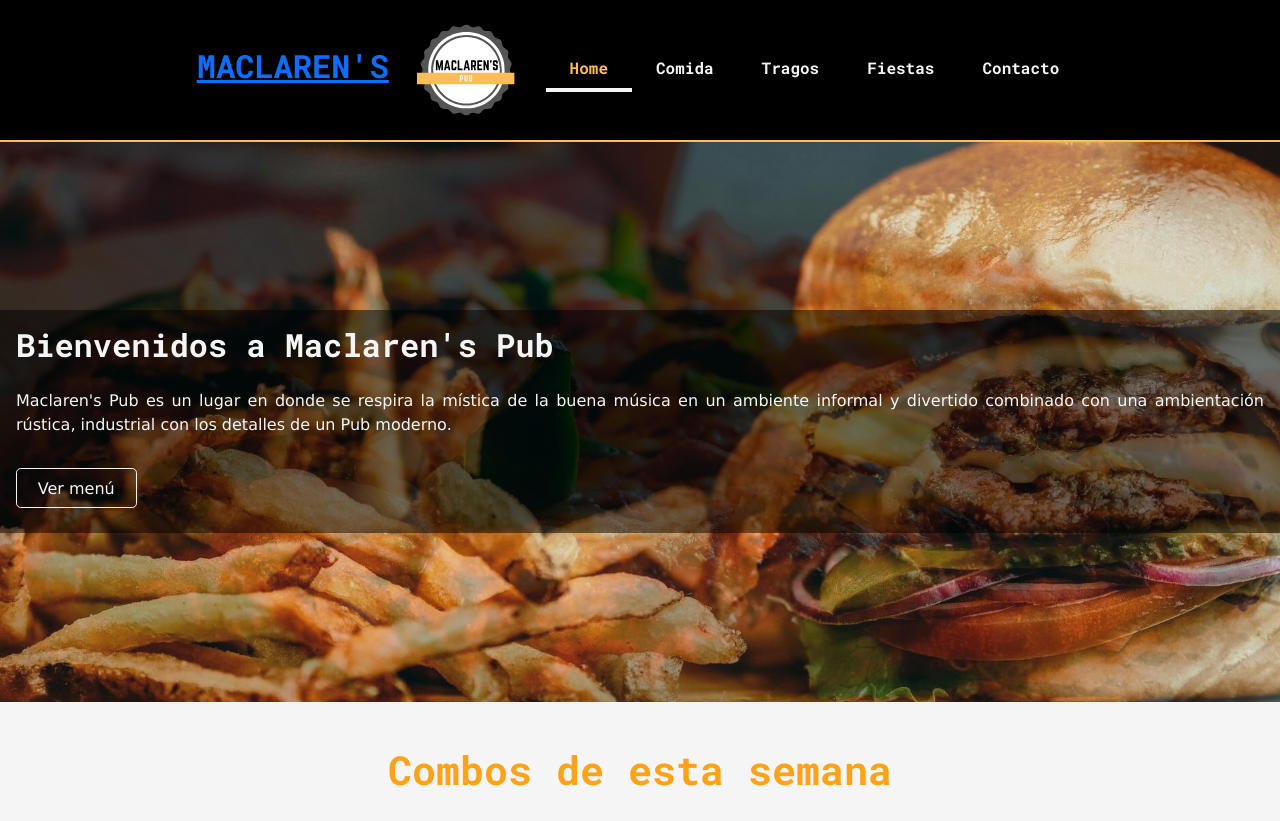
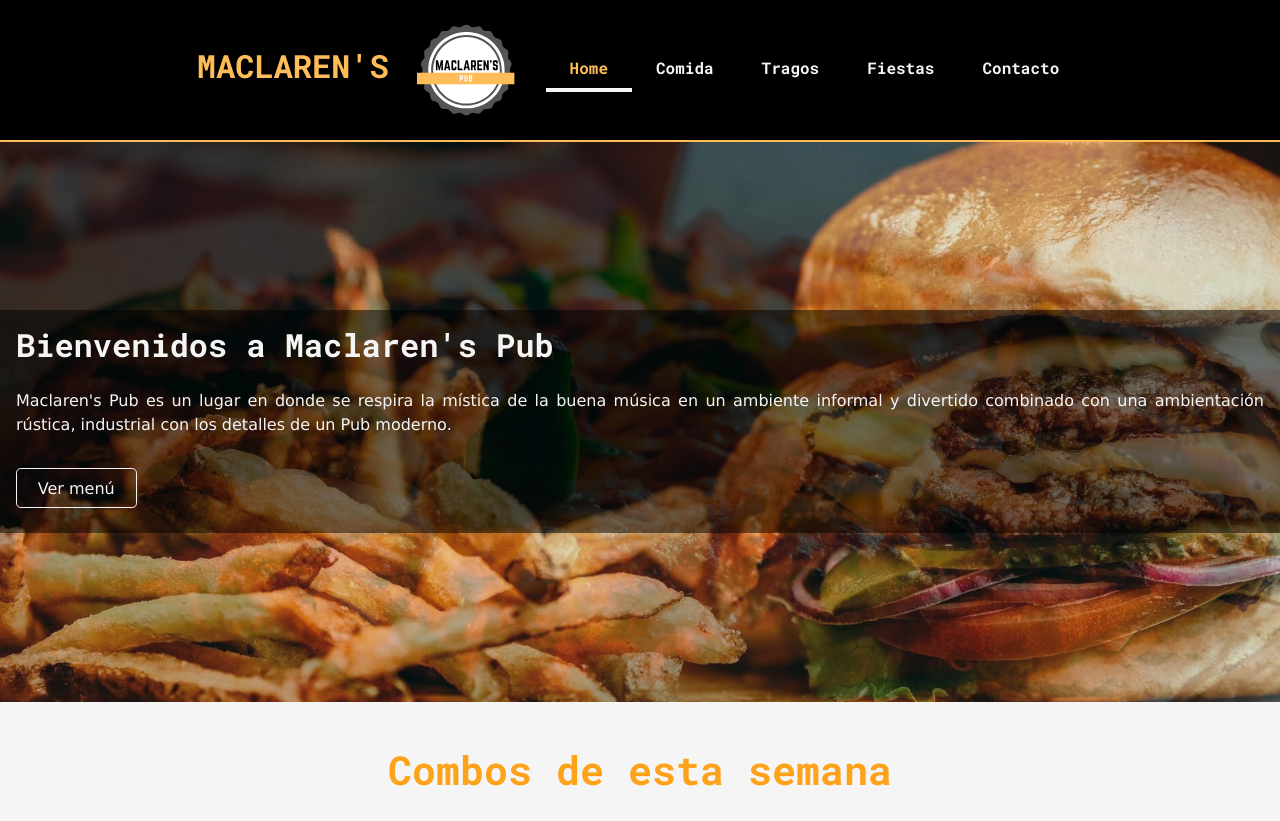
Before and after one commit to ceciliadean182/maclarens, a website: page index.html in a window 1280 px wide. Shown: the top 821 px of the page. Drawn offline with nearby package versions, Linux system fonts and the light colour scheme.

Commit message:
Se modifican estilos del header en scss

```diff
--- a/css/styles.css
+++ b/css/styles.css
@@ -17,8 +17,10 @@
   .header .navegacion__titulo {
     font-size: 1.5rem;
     font-family: "Roboto Mono", monospace;
-    color: #ffbd59;
     margin-right: .4rem; }
+    .header .navegacion__titulo .navegacion__titulo--link {
+      text-decoration: none;
+      color: #ffbd59; }
   .header .navegacion__titulo:hover {
     color: #fda219; }
   .header .navegacion__logo {
```
